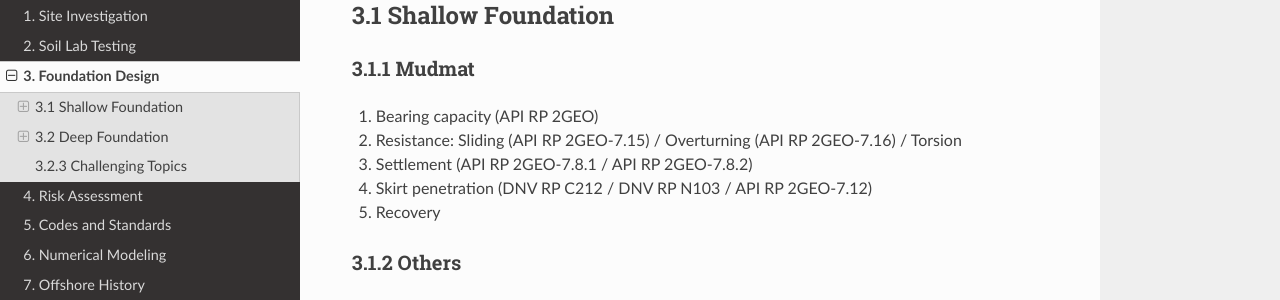
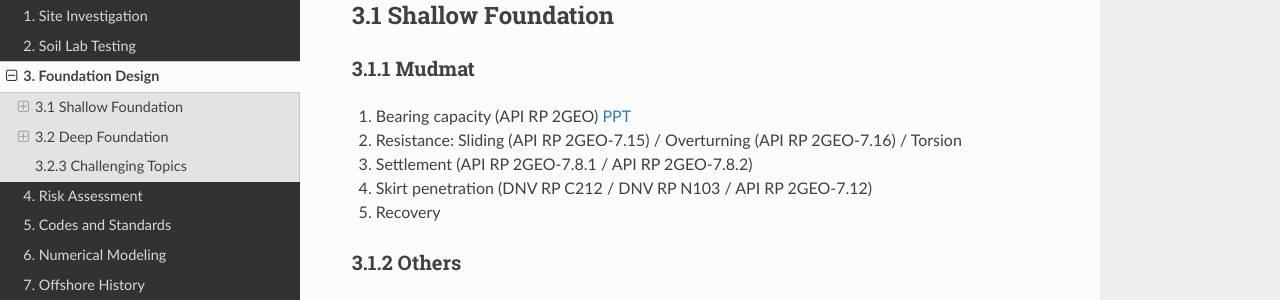
Before and after one commit to jrson11/GeoSohn, a Sphinx documentation site: the page built from docs/source/3-Foundation_Design.rst, in a window 1280 px wide and 900 px high. Shown: the part 161-461 px from the top of the window. Built offline with Sphinx 7.4.7 and the Read the Docs theme 2.0.0, drawn with Linux system fonts in a browser that asks for light colours; pages that are not in the unit, such as notebooks, are missing from menus.

Commit message:
Update 3-Foundation_Design.rst

```diff
--- a/docs/source/3-Foundation_Design.rst
+++ b/docs/source/3-Foundation_Design.rst
@@ -7,7 +7,7 @@
 3.1.1 Mudmat
 .......
 
-1. Bearing capacity (API RP 2GEO)
+1. Bearing capacity (API RP 2GEO) `PPT <https://bp365-my.sharepoint.com/:p:/r/personal/jung_sohn_bp_com/Documents/bp_Areas/_GeoSohn/3.1.-Shallow_Foundation(23Feb24).pptx?d=wef67f2ce02934dea9e5e7ad0329de0a7&csf=1&web=1&e=sPpUkq>`_
 2. Resistance: Sliding (API RP 2GEO-7.15) / Overturning (API RP 2GEO-7.16) / Torsion
 3. Settlement (API RP 2GEO-7.8.1 / API RP 2GEO-7.8.2)
 4. Skirt penetration (DNV RP C212 / DNV RP N103 / API RP 2GEO-7.12)
```
